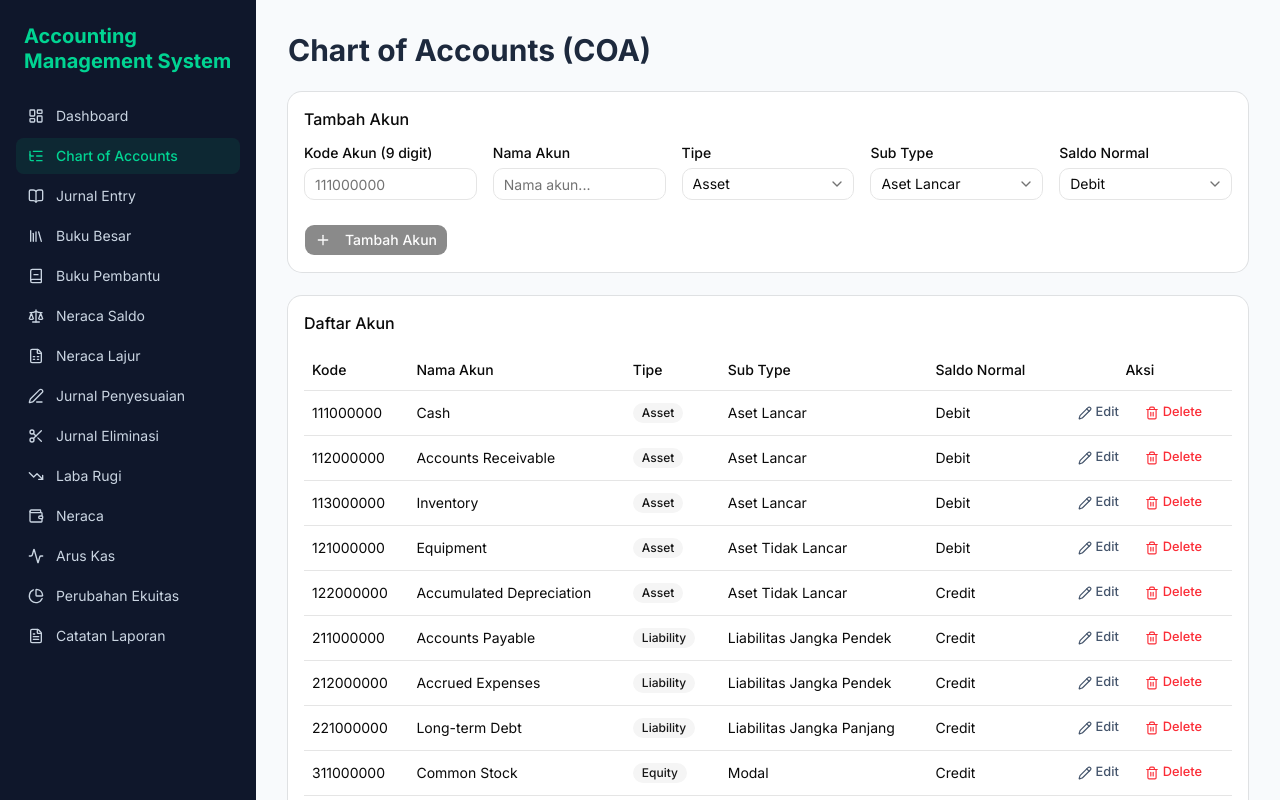
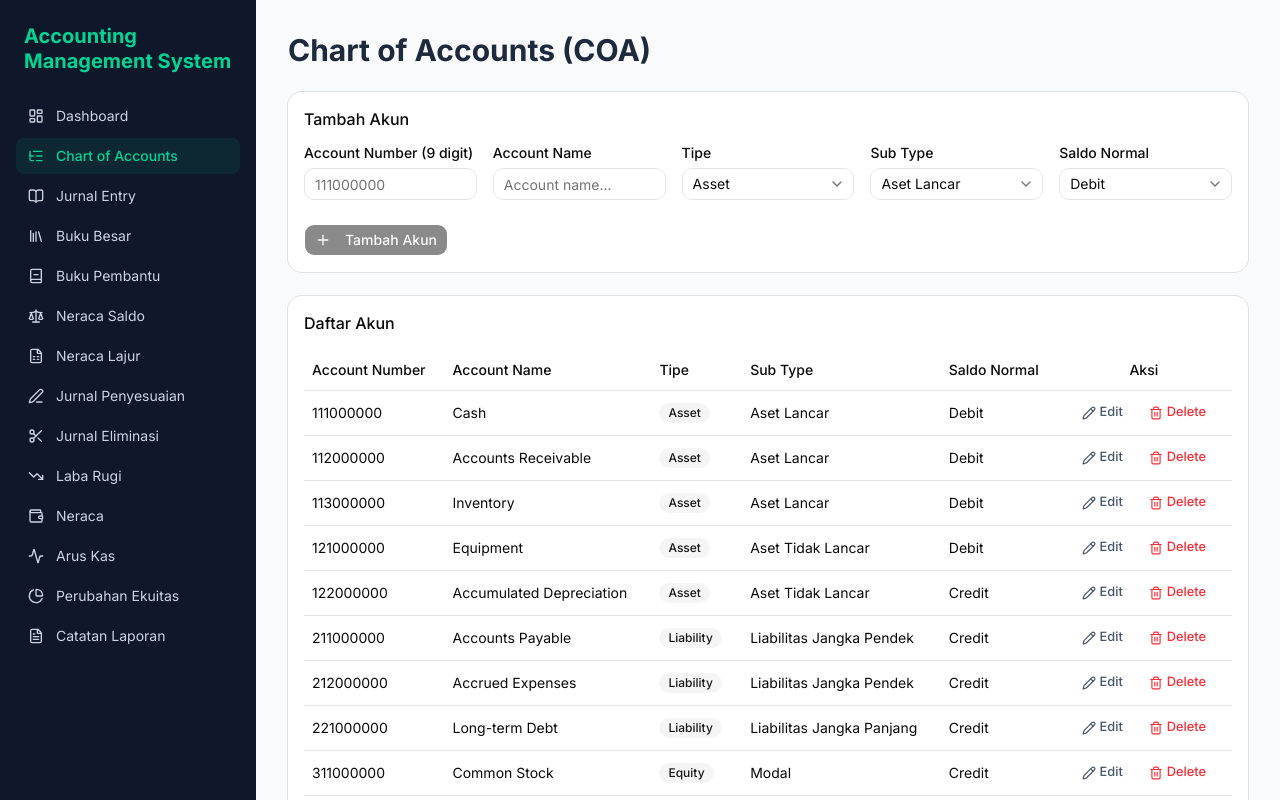
Before and after one commit to RifqiFachruradzi/laporan-keuangan-app, a Next.js app: page /coa in a window 1280 px wide. Built offline with nearby package versions, Linux system fonts and the light colour scheme.

Commit message:
chore: rename COA Kode/Nama Akun labels to Account Number/Account Name
Co-Authored-By: Claude Opus 5.5 <noreply@anthropic.com>
Claude-Session: https://claude.ai/code/session_01PvvNFJomjeKg5XyHD4iAXC

```diff
--- a/src/app/coa/page.tsx
+++ b/src/app/coa/page.tsx
@@ -92,7 +92,7 @@ export default function CoaPage() {
           <form onSubmit={handleSubmit} className="space-y-4">
             <div className="grid grid-cols-1 md:grid-cols-5 gap-4">
               <div className="space-y-2">
-                <Label>Kode Akun (9 digit)</Label>
+                <Label>Account Number (9 digit)</Label>
                 <Input
                   value={code}
                   onChange={e => setCode(e.target.value.replace(/\D/g, '').slice(0, 9))}
@@ -100,12 +100,12 @@ export default function CoaPage() {
                   inputMode="numeric"
                   required
                 />
-                {code && !isCodeValid && <p className="text-xs text-red-500">Kode harus 9 digit angka.</p>}
-                {isDuplicate && <p className="text-xs text-red-500">Kode sudah digunakan.</p>}
+                {code && !isCodeValid && <p className="text-xs text-red-500">Account Number harus 9 digit angka.</p>}
+                {isDuplicate && <p className="text-xs text-red-500">Account Number sudah digunakan.</p>}
               </div>
               <div className="space-y-2">
-                <Label>Nama Akun</Label>
-                <Input value={name} onChange={e => setName(e.target.value)} placeholder="Nama akun..." required />
+                <Label>Account Name</Label>
+                <Input value={name} onChange={e => setName(e.target.value)} placeholder="Account name..." required />
               </div>
               <div className="space-y-2">
                 <Label>Tipe</Label>
@@ -172,8 +172,8 @@ export default function CoaPage() {
           <Table>
             <TableHeader>
               <TableRow>
-                <TableHead>Kode</TableHead>
-                <TableHead>Nama Akun</TableHead>
+                <TableHead>Account Number</TableHead>
+                <TableHead>Account Name</TableHead>
                 <TableHead>Tipe</TableHead>
                 <TableHead>Sub Type</TableHead>
                 <TableHead>Saldo Normal</TableHead>
```
